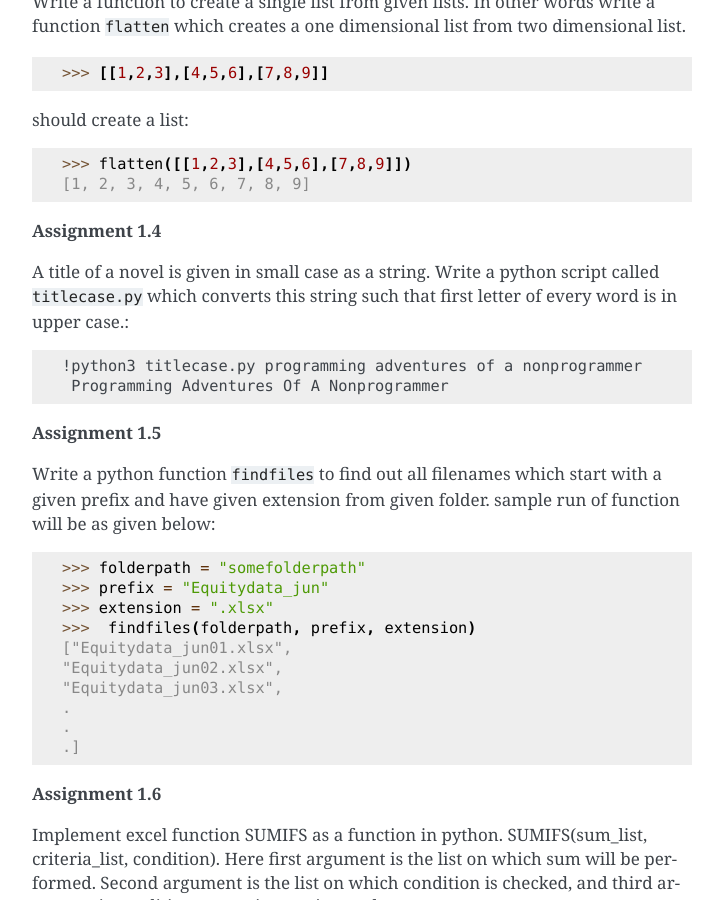
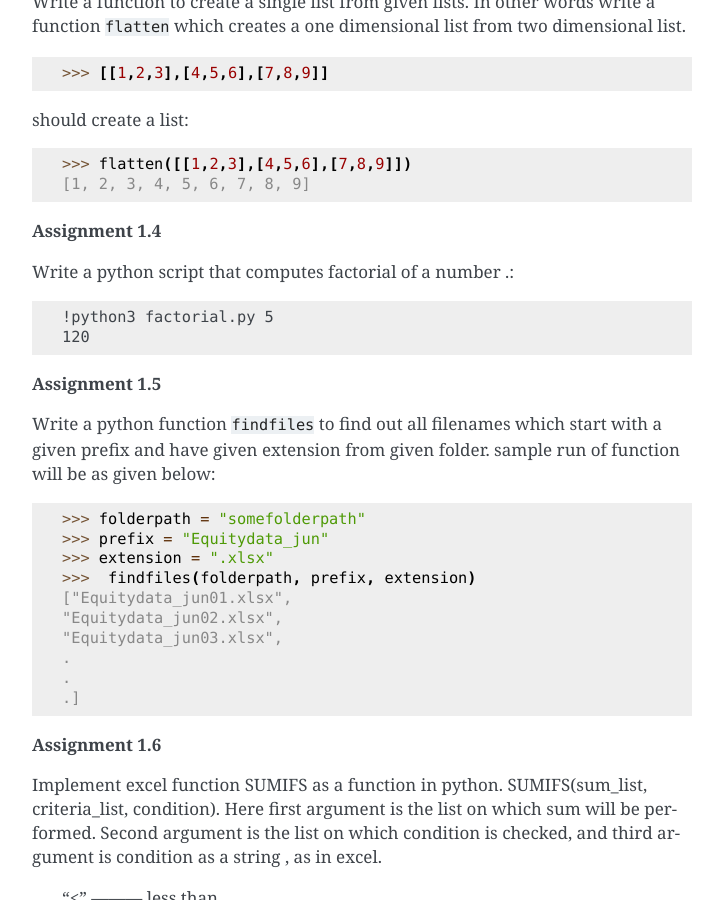
Before and after one commit to vikipedia/python-trainings, a Sphinx documentation site: the page built from online_course/source/module1/assignments.rst, in a window 1280 px wide and 900 px high, scrolled down 992 px. Shown: the whole window, without its empty margins (388-1111 px from the left). Built offline with Sphinx 7.4.7, drawn with Linux system fonts in a browser that asks for light colours.

```diff
--- a/online_course/source/module1/assignments.rst
+++ b/online_course/source/module1/assignments.rst
@@ -59,12 +59,10 @@ should create a list::
 
 **Assignment 1.4**
 
-A title of a novel is given in small case as a string. Write a python script
-called ``titlecase.py`` which converts this string such that first letter of
-every word is in upper case.::
+Write a python script that computes factorial of a number .::
 
-  !python3 titlecase.py programming adventures of a nonprogrammer
-   Programming Adventures Of A Nonprogrammer
+  !python3 factorial.py 5
+  120
 
 **Assignment 1.5**
 
```
Also changed, not shown: online_course/source/module1/day5.rst (+8 -2 lines).
